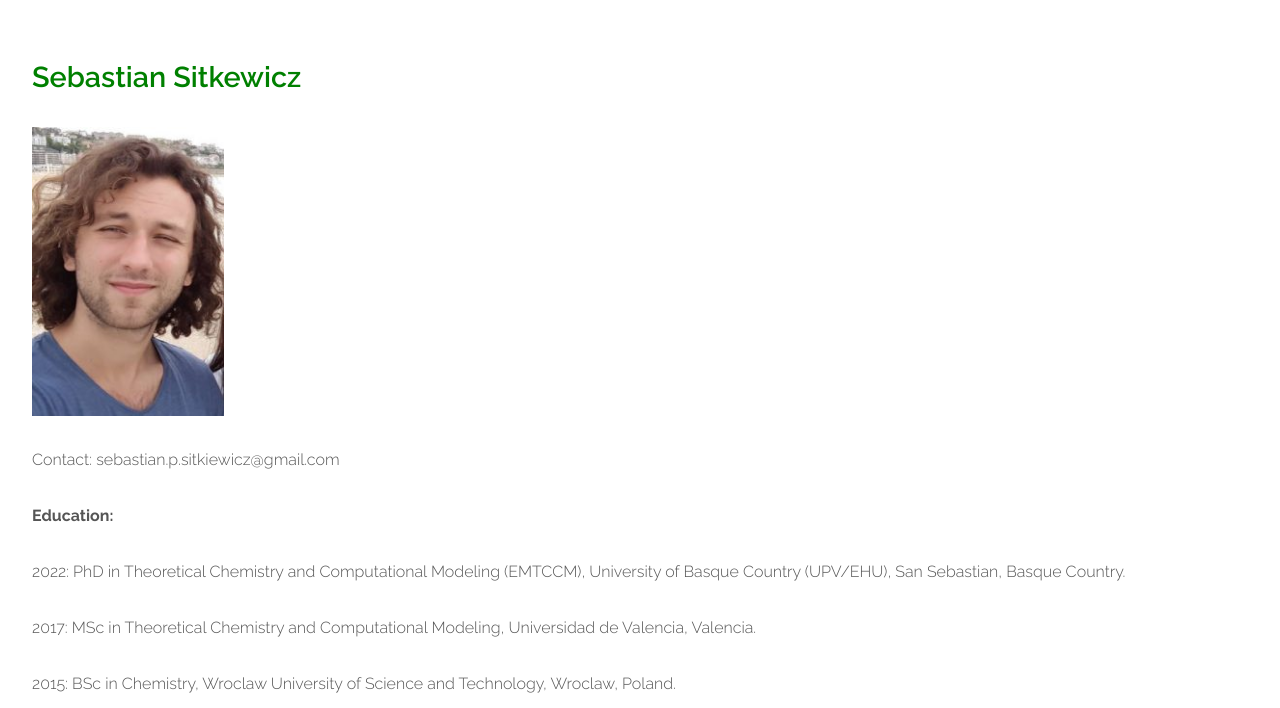
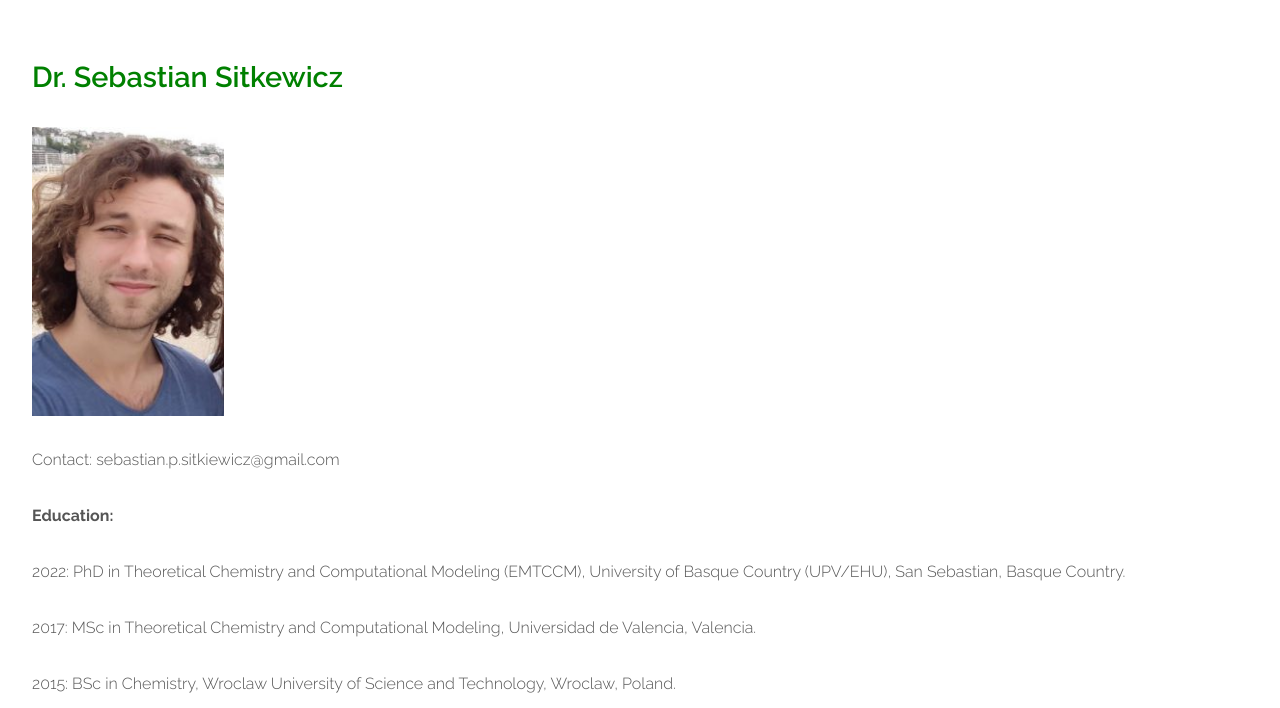
Before and after one commit to old-jekyll-templates/Horizons-Jekyll-Theme, a Jekyll site: the page built from members/sebastian_sitkewicz.html, in a window 1280 px wide and 900 px high, cut to the strip 192-900 px from the top of the window. Built offline with Jekyll 4.4.1, drawn with Linux system fonts in a browser that asks for light colours.

Commit message:
Update sebastian_sitkewicz.html

```diff
--- a/members/sebastian_sitkewicz.html
+++ b/members/sebastian_sitkewicz.html
@@ -24,7 +24,7 @@ layout: main
 				<div id="content" class="9u skel-cell-important">
 					<section>
 						<header class="major">
-		 			           <h2><font color="green">Sebastian Sitkewicz</font></h2>
+		 			           <h2><font color="green">Dr. Sebastian Sitkewicz</font></h2>
                          </header>
 	    <a href="#" class="image feature"><img src="{{ site.baseurl }}/members/photos/sebstian.jpg" alt="" style="width: 15vw; min-width: 60px;" /></a>
 	    <p>Contact: sebastian.p.sitkiewicz@gmail.com</p>
```
